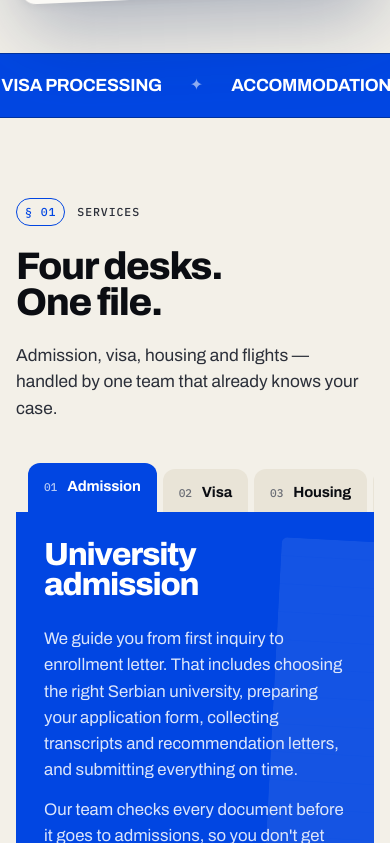
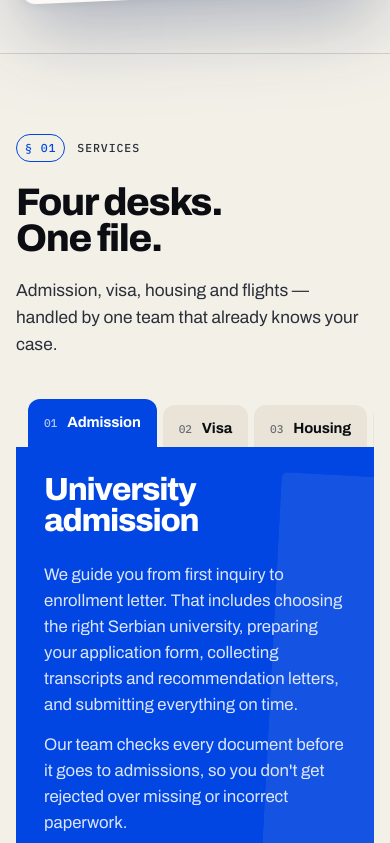
Before and after one commit to billionairechurchboy/kjibson-website, a plain HTML site: page index.html in a window 390 px wide. Shown: the part 1157-2000 px from the top of the page. Drawn offline with Linux system fonts and the light colour scheme.

Commit message:
Add quotation PDF download and remove scrolling ticker
- Add K.Jibson Travels quotation as assets/kjibson-quotation.pdf and
  point the process section CTA at it as a download
- Remove the scrolling services/cities ticker below the hero; add a
  divider above the services section instead

Co-Authored-By: Claude Opus 5.5 <noreply@anthropic.com>

```diff
--- a/index.html
+++ b/index.html
@@ -111,14 +111,6 @@
         </div>
       </div>
     </section>
-
-    <!-- ───────── Ticker ───────── -->
-    <div class="ticker" aria-hidden="true">
-      <div class="ticker__track">
-        <span>University admission</span><i>✦</i><span>Visa processing</span><i>✦</i><span>Accommodation</span><i>✦</i><span>Flight tickets</span><i>✦</i><span>Belgrade</span><i>✦</i><span>Novi Sad</span><i>✦</i><span>Niš</span><i>✦</i><span>Kragujevac</span><i>✦</i>
-        <span>University admission</span><i>✦</i><span>Visa processing</span><i>✦</i><span>Accommodation</span><i>✦</i><span>Flight tickets</span><i>✦</i><span>Belgrade</span><i>✦</i><span>Novi Sad</span><i>✦</i><span>Niš</span><i>✦</i><span>Kragujevac</span><i>✦</i>
-      </div>
-    </div>
 
     <!-- ───────── Services: folder tabs ───────── -->
     <section class="section services" id="services">
@@ -263,7 +255,10 @@
             <span class="stamp stamp--small" aria-hidden="true">Decided</span>
           </li>
           <li class="steps__cta">
-            <a href="#contact" class="btn btn--paper">Request our quotation <span aria-hidden="true">→</span></a>
+            <a href="assets/kjibson-quotation.pdf" class="btn btn--paper" download="K.Jibson Travels Quotation.pdf">
+              <svg width="18" height="18" viewBox="0 0 24 24" fill="none" stroke="currentColor" stroke-width="2" stroke-linecap="round" stroke-linejoin="round" aria-hidden="true"><path d="M12 3v12M7 10l5 5 5-5M5 21h14"/></svg>
+              Download our quotation <small class="btn__meta">PDF</small>
+            </a>
           </li>
         </ol>
       </div>
--- a/styles.css
+++ b/styles.css
@@ -158,6 +158,17 @@ h3 { font-size: clamp(1.35rem, 2.2vw, 1.75rem); letter-spacing: -0.02em; line-he
 .btn--line:hover { --bg: var(--ink); --fg: #fff; --bd: var(--ink); }
 .btn--paper { --bg: var(--paper); --fg: var(--blue-ink); }
 .btn--paper:hover { --bg: #fff; }
+.btn svg { flex: none; }
+.btn__meta {
+  font-family: var(--mono);
+  font-size: 0.66rem;
+  font-weight: 500;
+  letter-spacing: 0.08em;
+  padding: 2px 6px;
+  border: 1px solid currentColor;
+  border-radius: 4px;
+  opacity: 0.7;
+}
 .btn:disabled { opacity: 0.7; cursor: default; transform: none; }
 
 /* ─── Header ─── */
@@ -493,31 +504,6 @@ h3 { font-size: clamp(1.35rem, 2.2vw, 1.75rem); letter-spacing: -0.02em; line-he
   border-radius: 2px;
 }
 
-/* ─── Ticker ─── */
-.ticker {
-  overflow: hidden;
-  background: var(--blue);
-  color: #fff;
-  border-block: 1px solid var(--blue-deep);
-}
-.ticker__track {
-  display: flex;
-  align-items: center;
-  gap: 28px;
-  width: max-content;
-  padding: 18px 0;
-  animation: ticker 38s linear infinite;
-}
-.ticker span {
-  font-size: clamp(1.1rem, 2vw, 1.5rem);
-  font-weight: 700;
-  font-variation-settings: "wdth" 125;
-  letter-spacing: -0.02em;
-  text-transform: uppercase;
-}
-.ticker i { font-style: normal; opacity: 0.55; }
-@keyframes ticker { to { transform: translateX(-50%); } }
-
 /* ─── Sections ─── */
 .section { padding: clamp(80px, 11vw, 150px) 0; }
 
@@ -539,7 +525,7 @@ h3 { font-size: clamp(1.35rem, 2.2vw, 1.75rem); letter-spacing: -0.02em; line-he
 }
 
 /* ─── Services / folder ─── */
-.services { background: var(--paper); }
+.services { background: var(--paper); border-top: 1px solid var(--line); }
 
 .folder { position: relative; }
 
@@ -1193,5 +1179,4 @@ h3 { font-size: clamp(1.35rem, 2.2vw, 1.75rem); letter-spacing: -0.02em; line-he
     transition-duration: 0.01ms !important;
     scroll-behavior: auto !important;
   }
-  .ticker__track { animation: none; }
 }
```
Also changed, not shown: 1 other file.
